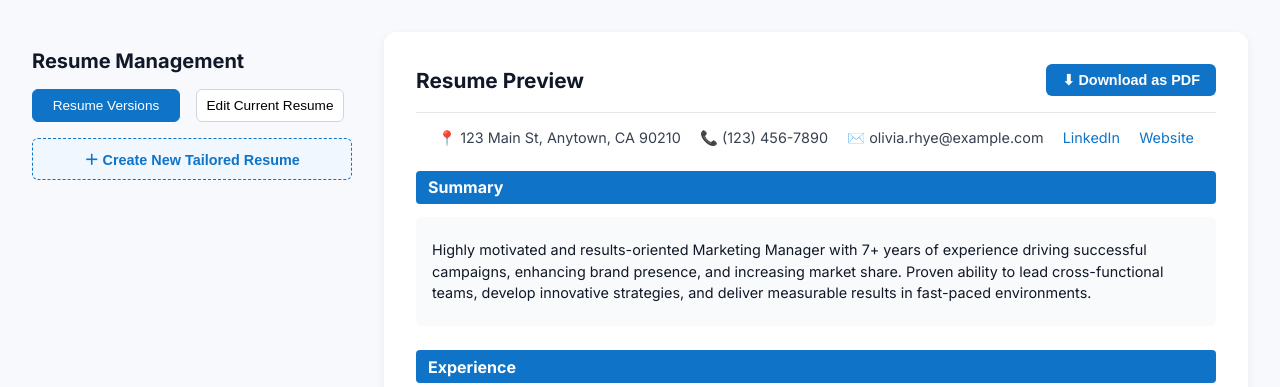
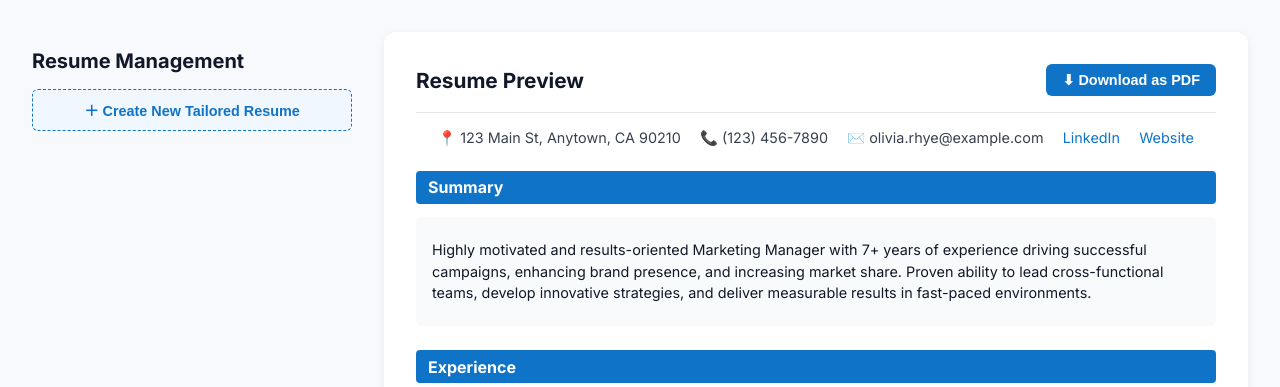
Before and after one commit to ishhaan6233/resume, a Django app: template resume_app/templates/resumes.html in a window 1280 px wide. Shown: the part 77-464 px from the top of the page. Run offline with Django 3.2, Linux system fonts and the light colour scheme; the template is opened without the code that fills it, so the values that code supplies are empty; some libraries are stand-ins or nearby versions.

Commit message:
delete buttons

```diff
--- a/resume_app/templates/resumes.html
+++ b/resume_app/templates/resumes.html
@@ -10,10 +10,6 @@ JobJourney{% endblock %} {% block content %}
     <h2>Resume Management</h2>
 
     <!-- Toolbar -->
-    <div class="toolbar">
-      <button class="tab active">Resume Versions</button>
-      <button class="tab">Edit Current Resume</button>
-    </div>
 
     <button class="create-btn">＋ Create New Tailored Resume</button>
 
@@ -30,7 +26,6 @@ JobJourney{% endblock %} {% block content %}
       {% endif %}
 
       <div class="actions">
-        <button title="Edit">✏️</button>
         <!-- <a"
           title="Download PDF"
           class="btn"
@@ -46,7 +41,7 @@ JobJourney{% endblock %} {% block content %}
   </div>
 
   <!-- ===== Right Panel (Preview) ===== -->
-  <div class="preview-panel" id="preview-panel">
+  <div class="preview-panel" id="preview-panel" contenteditable="true">
     <div class="preview-header">
       <h2>Resume Preview</h2>
       <button id="download-pdf" data-html2canvas-ignore>
```
